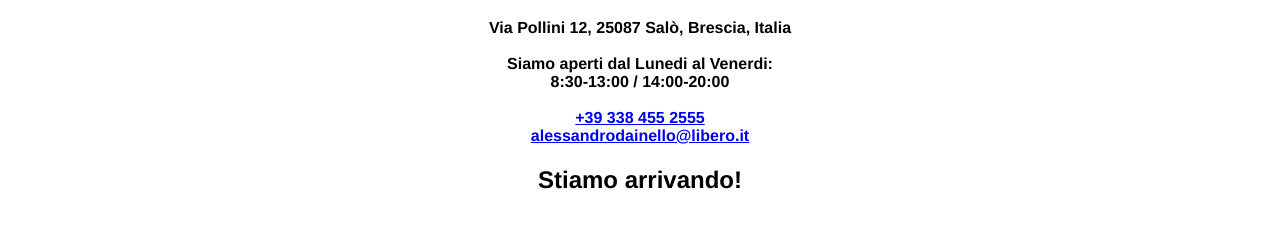
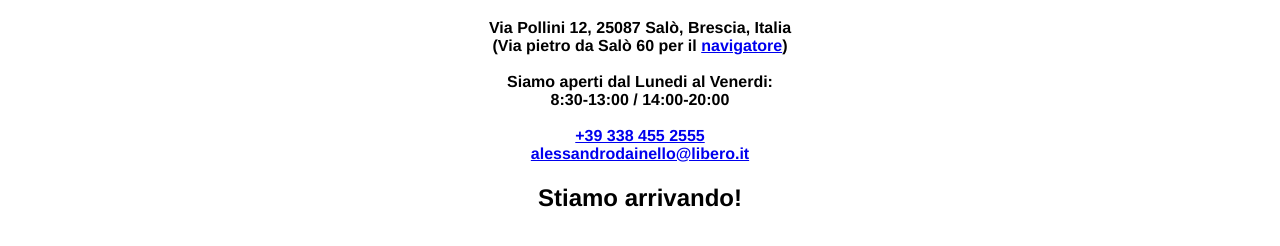
Before and after one commit to gmarraff/fisiocentersalo, a plain HTML site: page index.html in a window 1280 px wide. Shown: the part 294-540 px from the top of the page. Drawn offline with Linux system fonts and the light colour scheme.

Commit message:
Added gmaps link

```diff
--- a/index.html
+++ b/index.html
@@ -5,7 +5,9 @@
 <body style="font-family: helvetica;">
   <img src="img/logo/big.jpg" width="100%" alt="fisiocentersalo logo" />
   <h4 align="center">
-    Via Pollini 12, 25087 Sal&ograve;, Brescia, Italia<br><br>
+    Via Pollini 12, 25087 Sal&ograve;, Brescia, Italia<br>
+    (Via pietro da Sal&ograve; 60 per il
+    <a href="https://www.google.com/maps/place/Via+Pietro+da+Sal%C3%B2,+60,+25087+Sal%C3%B2+BS,+Italy/@45.6038765,10.5196126,17z/data=!4m5!3m4!1s0x47818e50b87cd989:0x69da938af7595d6c!8m2!3d45.60361!4d10.51953?hl=en-US" target="_blank">navigatore</a>)<br><br>
     Siamo aperti dal Lunedi al Venerdi:<br>
     8:30-13:00 / 14:00-20:00<br><br>
     <a href="callto:+393384552555">+39 338 455 2555</a><br>
```
